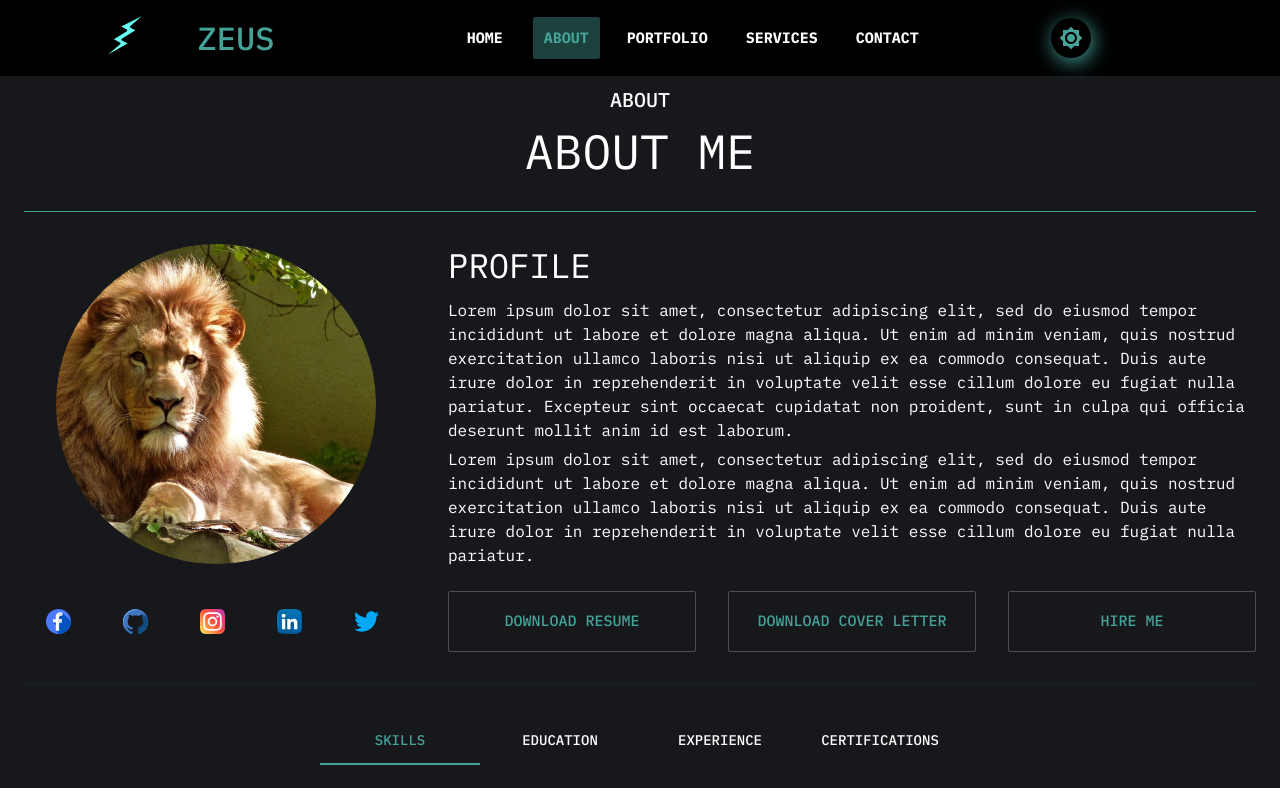
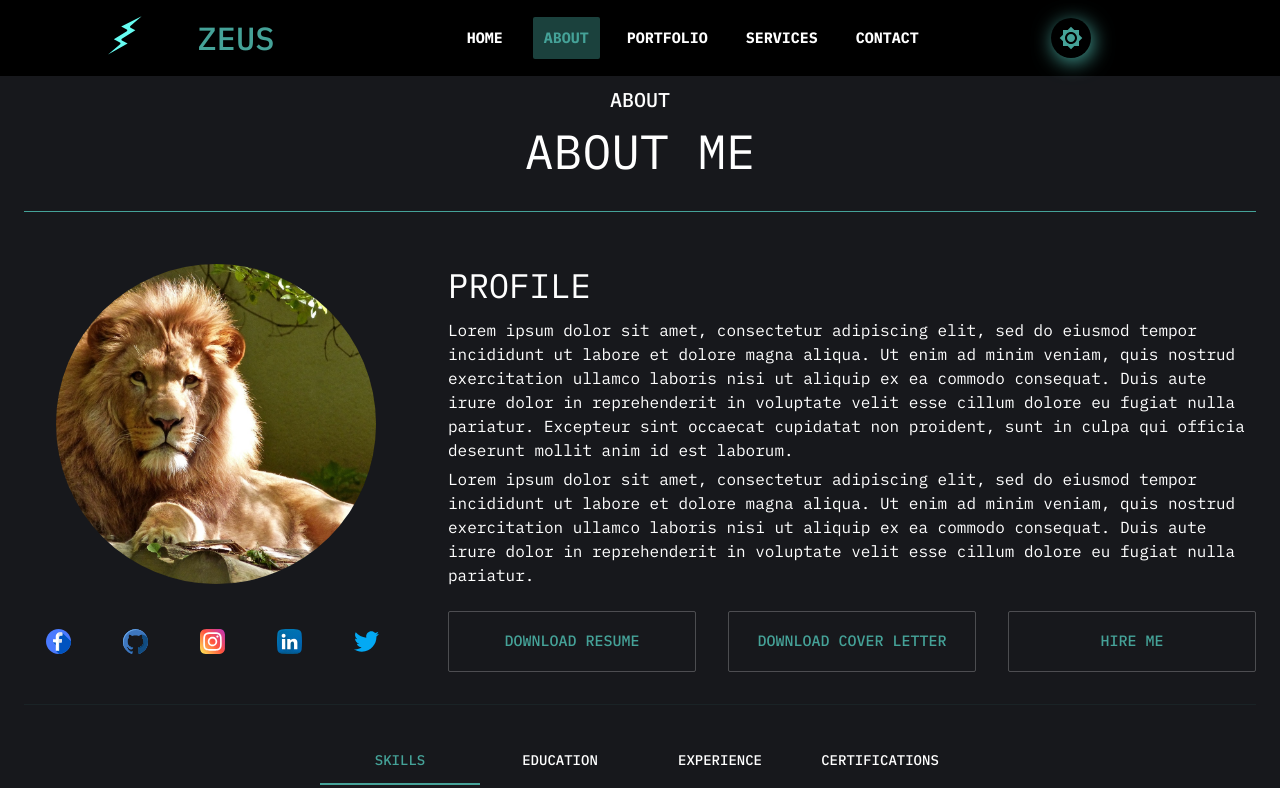
Before and after one commit to stanleyHayes/portfolio, a React (Create React App) app: page /about in a window 1280 px wide. Shown: the top 788 px of the page. Built offline with nearby package versions, Linux system fonts and the light colour scheme.

Commit message:
minor change

```diff
--- a/src/pages/about/about-page.js
+++ b/src/pages/about/about-page.js
@@ -118,7 +118,7 @@ const AboutPage = () => {
 
                 <Divider variant="fullWidth" className={classes.divider}/>
 
-                <Grid container={true} spacing={5}>
+                <Grid className={classes.buttonContainer} container={true} spacing={5}>
                     <Grid item={true} xs={12} md={4} justify="center" container={true}>
                         <Avatar
                             src="/assets/lion.jpg"
@@ -492,7 +492,7 @@ const AboutPage = () => {
                         </Grid>
 
                     ) : index === 1 ? (
-                        <Grid container={true}>
+                        <Grid container={true} className={classes.buttonContainer}>
                             <Grid item={true}>
                                 <VerticalTimeline animate={true}>
                                     <VerticalTimelineElement
@@ -561,7 +561,7 @@ const AboutPage = () => {
                                                 2018 - 2021
                                             </Typography>
                                         } contentStyle={{background: theme.palette.background.paper, borderRadius: 2}}>
-                                        <Card variant="elevation">
+                                        <Card variant="elevation" elevation={0}>
                                             <CardContent>
                                                 <Typography color="textSecondary" gutterBottom={true} variant="h6">
                                                     SORPHISE
```
